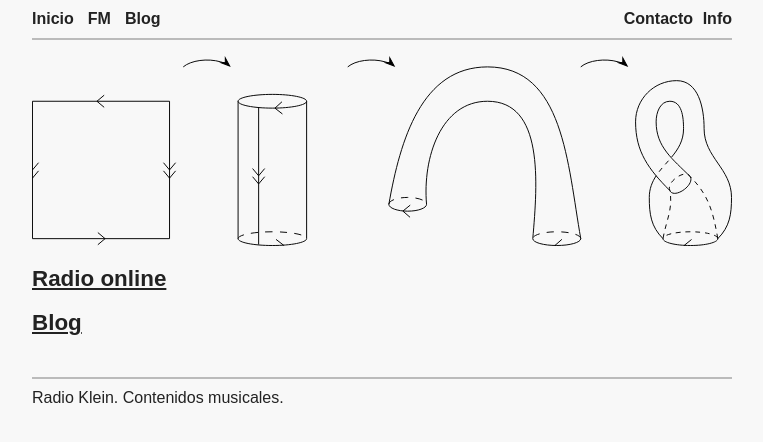
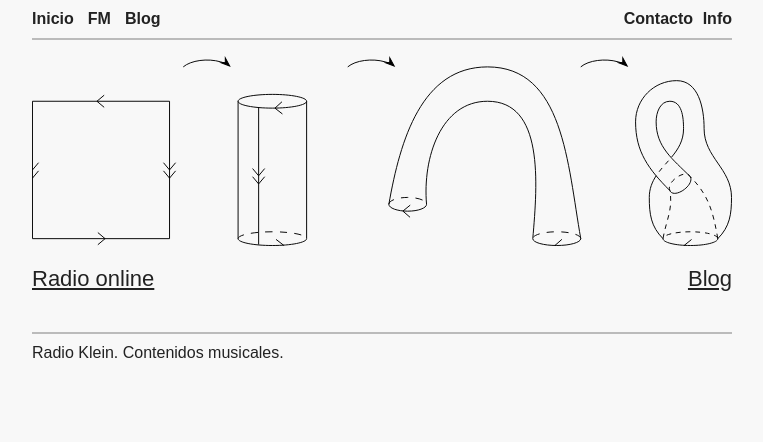
Before and after one commit to haztecaso/radio-klein, a Jekyll site: the page built from index.html, in a window 1280 px wide. Shown: the top 442 px of the page, without its empty margins (258-1021 px from the left). Built offline with Jekyll 4.4.1, drawn with Linux system fonts in a browser that asks for light colours; the list of posts is cut into pages by our own code.

Commit message:
Automated commit

```diff
--- a/assets/styles.css
+++ b/assets/styles.css
@@ -23,6 +23,7 @@ ul{ margin-left: 20px;}
 p + ul { margin-top:-1em; }
 ul.inline li{ display:inline;}
 li{padding-right:0.3em;}
+.right{float:right;}
 
 img{
     width:100%;
@@ -107,7 +108,7 @@ h2{
 article{ margin-bottom:2em;}
 h2 a{ text-decoration:none; }
 h2 a:hover{ background: #444; color: #fff;}
-h2 time{float:right; font-weight:normal;}
+h2 time{font-weight:normal;}
 
 footer{
     padding:10px 0;
--- a/index.html
+++ b/index.html
@@ -5,6 +5,4 @@ title: index
 
 <img src="{{ site.baseurl }}/assets/img/kleinradio.svg" alt="kleinradio"/>
 
-<h1><a href="./fm">Radio online</a></h1>
-<br>
-<h1><a href="./blog">Blog</a></h1>
+<a href="./fm" style="font-size:22px;">Radio online</a> <a href="./blog" class="right" style="font-size:22px;">Blog</a>
```
